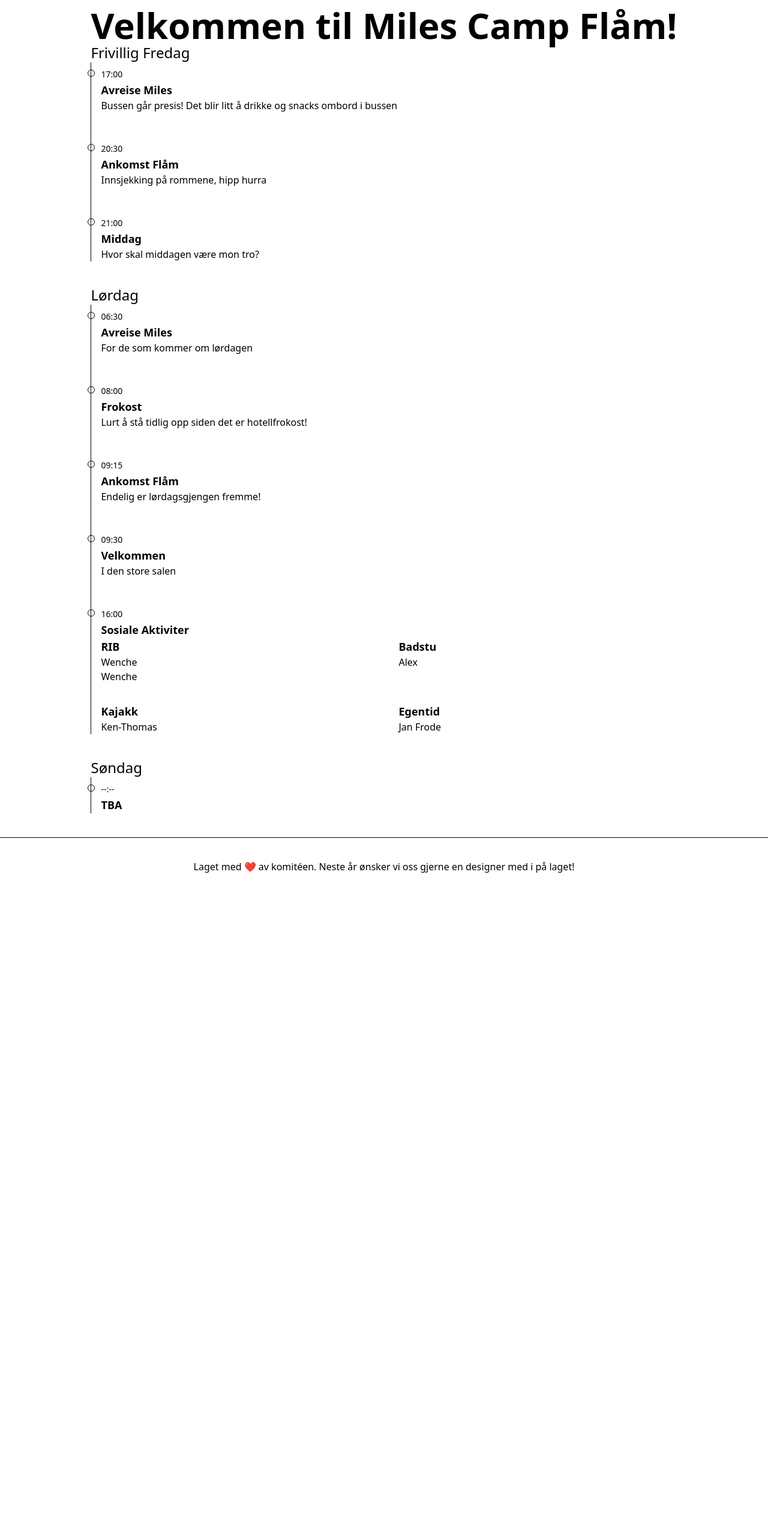
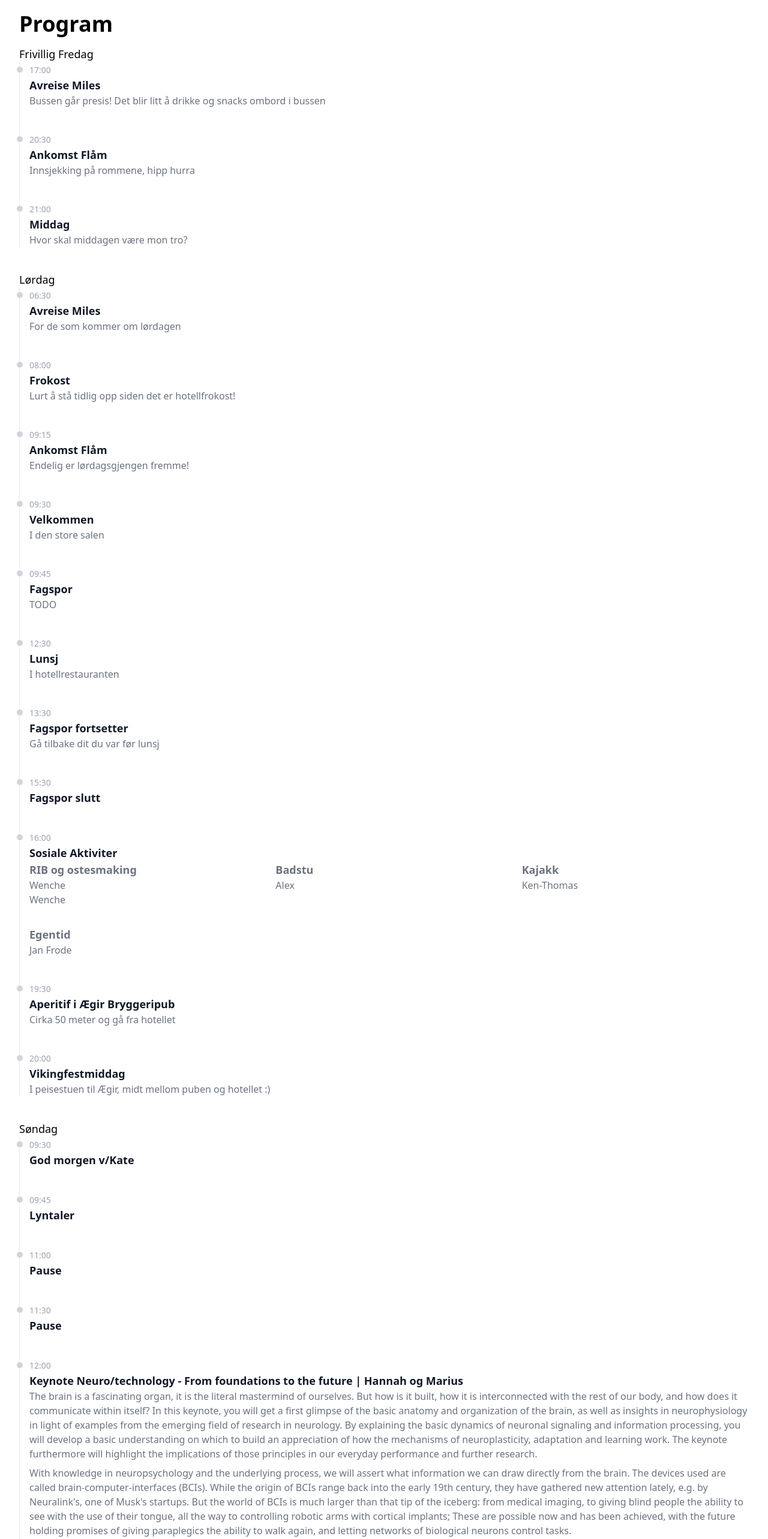
Before and after one commit to miles-no/camp-flam, a Next.js app: page / in a window 1280 px wide. Shown: the part 60-2626 px from the top of the page at 60% size. Before the commit the page ends 1560 px from the top, so only its background shows below. Built offline with nearby package versions, Linux system fonts and the light colour scheme.

Commit message:
✨ Lagt til masse på program + bling

```diff
--- a/components/Navbar.tsx
+++ b/components/Navbar.tsx
@@ -15,14 +15,14 @@ function classNames(...classes: string[]) {
 
 export default function Navbar() {
   return (
-    <Disclosure as="nav" className="bg-gray-800">
+    <Disclosure as="nav" className="dark:bg-gray-800">
       {({ open }) => (
         <>
-          <div className="mx-auto max-w-7xl px-2 sm:px-6 lg:px-8">
+          <div>
             <div className="relative flex h-16 items-center justify-between">
               <div className="absolute inset-y-0 left-0 flex items-center sm:hidden">
                 {/* Mobile menu button*/}
-                <Disclosure.Button className="text-gray-400 hover:bg-gray-700 hover:text-white focus:ring-white inline-flex items-center justify-center rounded-md p-2 focus:outline-none focus:ring-2 focus:ring-inset">
+                <Disclosure.Button className="inline-flex items-center justify-center rounded-md p-2 text-gray-400 hover:bg-gray-700 hover:text-white focus:outline-none focus:ring-2 focus:ring-inset focus:ring-white">
                   <span className="sr-only">Open main menu</span>
                   {open ? (
                     <XIcon className="block h-6 w-6" aria-hidden="true" />
@@ -76,9 +76,7 @@ export default function Navbar() {
                         key={item.name}
                         href={item.href}
                         className={classNames(
-                          item.current
-                            ? 'bg-gray-900 text-white'
-                            : 'text-gray-300 hover:bg-gray-700 hover:text-white',
+                          'hover:bg-gray-700 hover:text-white dark:text-gray-300',
                           'rounded-md px-3 py-2 text-sm font-medium'
                         )}
                         aria-current={item.current ? 'page' : undefined}
--- a/components/SocialActivities/index.tsx
+++ b/components/SocialActivities/index.tsx
@@ -1,14 +1,15 @@
-import styles from './styles.module.css';
+import styles from './styles.module.css'
 
-
-const ActivityTitle = ({children}: React.HTMLAttributes<HTMLLIElement>) => {
+const ActivityTitle = ({ children }: React.HTMLAttributes<HTMLLIElement>) => {
   return (
-        <h3 className="text-lg font-bold dark:text-white">{children}</h3>
+    <h3 className="text-md font-bold dark:text-white lg:text-lg">{children}</h3>
   )
 }
 
-const ActivityDescription = ({children}: React.HTMLAttributes<HTMLLIElement>) => {
-    return null;
+const ActivityDescription = ({
+  children,
+}: React.HTMLAttributes<HTMLLIElement>) => {
+  return null
   /*
     Do we need this?
     return (
@@ -17,10 +18,8 @@ const ActivityDescription = ({children}: React.HTMLAttributes<HTMLLIElement>) =>
      */
 }
 
-const Participant = ({children}: React.HTMLAttributes<HTMLLIElement>) => {
-    return (
-        <li className="">{children}</li>
-    )
+const Participant = ({ children }: React.HTMLAttributes<HTMLLIElement>) => {
+  return <li className="">{children}</li>
 }
 
 const SocialActivities = () => {
@@ -28,15 +27,18 @@ const SocialActivities = () => {
     <div id="sosiale-aktiviteter">
       <div className={styles.container}>
         <div className={styles.activity}>
-                    <ActivityTitle>RIB</ActivityTitle>
+          <ActivityTitle>RIB og ostesmaking</ActivityTitle>
           <ActivityDescription>
-                        Lorem ipsum dolor sit amet, consectetur adipiscing elit. Ut a faucibus enim. In auctor dolor vel
-                        purus mollis, nec porttitor velit varius. Ut ultrices dapibus massa, sit amet varius sapien
-                        pretium a. Phasellus tellus mi, porttitor vitae dignissim sed, tempor sed elit. Suspendisse
-                        neque est, maximus eu diam non, lacinia mollis libero. Orci varius natoque penatibus et magnis
-                        dis parturient montes, nascetur ridiculus mus. Maecenas vulputate lacus eget velit molestie,
-                        imperdiet porttitor massa imperdiet. Donec facilisis dui neque, fermentum iaculis leo dapibus
-                        eget. Interdum et malesuada fames ac ante ipsum primis in faucibus. Curabitur et lacinia erat.
+            Lorem ipsum dolor sit amet, consectetur adipiscing elit. Ut a
+            faucibus enim. In auctor dolor vel purus mollis, nec porttitor velit
+            varius. Ut ultrices dapibus massa, sit amet varius sapien pretium a.
+            Phasellus tellus mi, porttitor vitae dignissim sed, tempor sed elit.
+            Suspendisse neque est, maximus eu diam non, lacinia mollis libero.
+            Orci varius natoque penatibus et magnis dis parturient montes,
+            nascetur ridiculus mus. Maecenas vulputate lacus eget velit
+            molestie, imperdiet porttitor massa imperdiet. Donec facilisis dui
+            neque, fermentum iaculis leo dapibus eget. Interdum et malesuada
+            fames ac ante ipsum primis in faucibus. Curabitur et lacinia erat.
             Fusce ultrices risus magna, eget euismod nisl sollicitudin id.
           </ActivityDescription>
           <ol>
@@ -47,13 +49,16 @@ const SocialActivities = () => {
         <div className={styles.activity}>
           <ActivityTitle>Badstu</ActivityTitle>
           <ActivityDescription>
-                        Lorem ipsum dolor sit amet, consectetur adipiscing elit. Ut a faucibus enim. In auctor dolor vel
-                        purus mollis, nec porttitor velit varius. Ut ultrices dapibus massa, sit amet varius sapien
-                        pretium a. Phasellus tellus mi, porttitor vitae dignissim sed, tempor sed elit. Suspendisse
-                        neque est, maximus eu diam non, lacinia mollis libero. Orci varius natoque penatibus et magnis
-                        dis parturient montes, nascetur ridiculus mus. Maecenas vulputate lacus eget velit molestie,
-                        imperdiet porttitor massa imperdiet. Donec facilisis dui neque, fermentum iaculis leo dapibus
-                        eget. Interdum et malesuada fames ac ante ipsum primis in faucibus. Curabitur et lacinia erat.
+            Lorem ipsum dolor sit amet, consectetur adipiscing elit. Ut a
+            faucibus enim. In auctor dolor vel purus mollis, nec porttitor velit
+            varius. Ut ultrices dapibus massa, sit amet varius sapien pretium a.
+            Phasellus tellus mi, porttitor vitae dignissim sed, tempor sed elit.
+            Suspendisse neque est, maximus eu diam non, lacinia mollis libero.
+            Orci varius natoque penatibus et magnis dis parturient montes,
+            nascetur ridiculus mus. Maecenas vulputate lacus eget velit
+            molestie, imperdiet porttitor massa imperdiet. Donec facilisis dui
+            neque, fermentum iaculis leo dapibus eget. Interdum et malesuada
+            fames ac ante ipsum primis in faucibus. Curabitur et lacinia erat.
             Fusce ultrices risus magna, eget euismod nisl sollicitudin id.
           </ActivityDescription>
           <ol>
@@ -63,13 +68,16 @@ const SocialActivities = () => {
         <div className={styles.activity}>
           <ActivityTitle>Kajakk</ActivityTitle>
           <ActivityDescription>
-                        Lorem ipsum dolor sit amet, consectetur adipiscing elit. Ut a faucibus enim. In auctor dolor vel
-                        purus mollis, nec porttitor velit varius. Ut ultrices dapibus massa, sit amet varius sapien
-                        pretium a. Phasellus tellus mi, porttitor vitae dignissim sed, tempor sed elit. Suspendisse
-                        neque est, maximus eu diam non, lacinia mollis libero. Orci varius natoque penatibus et magnis
-                        dis parturient montes, nascetur ridiculus mus. Maecenas vulputate lacus eget velit molestie,
-                        imperdiet porttitor massa imperdiet. Donec facilisis dui neque, fermentum iaculis leo dapibus
-                        eget. Interdum et malesuada fames ac ante ipsum primis in faucibus. Curabitur et lacinia erat.
+            Lorem ipsum dolor sit amet, consectetur adipiscing elit. Ut a
+            faucibus enim. In auctor dolor vel purus mollis, nec porttitor velit
+            varius. Ut ultrices dapibus massa, sit amet varius sapien pretium a.
+            Phasellus tellus mi, porttitor vitae dignissim sed, tempor sed elit.
+            Suspendisse neque est, maximus eu diam non, lacinia mollis libero.
+            Orci varius natoque penatibus et magnis dis parturient montes,
+            nascetur ridiculus mus. Maecenas vulputate lacus eget velit
+            molestie, imperdiet porttitor massa imperdiet. Donec facilisis dui
+            neque, fermentum iaculis leo dapibus eget. Interdum et malesuada
+            fames ac ante ipsum primis in faucibus. Curabitur et lacinia erat.
             Fusce ultrices risus magna, eget euismod nisl sollicitudin id.
           </ActivityDescription>
           <ol>
@@ -79,13 +87,16 @@ const SocialActivities = () => {
         <div className={styles.activity}>
           <ActivityTitle>Egentid</ActivityTitle>
           <ActivityDescription>
-                        Lorem ipsum dolor sit amet, consectetur adipiscing elit. Ut a faucibus enim. In auctor dolor vel
-                        purus mollis, nec porttitor velit varius. Ut ultrices dapibus massa, sit amet varius sapien
-                        pretium a. Phasellus tellus mi, porttitor vitae dignissim sed, tempor sed elit. Suspendisse
-                        neque est, maximus eu diam non, lacinia mollis libero. Orci varius natoque penatibus et magnis
-                        dis parturient montes, nascetur ridiculus mus. Maecenas vulputate lacus eget velit molestie,
-                        imperdiet porttitor massa imperdiet. Donec facilisis dui neque, fermentum iaculis leo dapibus
-                        eget. Interdum et malesuada fames ac ante ipsum primis in faucibus. Curabitur et lacinia erat.
+            Lorem ipsum dolor sit amet, consectetur adipiscing elit. Ut a
+            faucibus enim. In auctor dolor vel purus mollis, nec porttitor velit
+            varius. Ut ultrices dapibus massa, sit amet varius sapien pretium a.
+            Phasellus tellus mi, porttitor vitae dignissim sed, tempor sed elit.
+            Suspendisse neque est, maximus eu diam non, lacinia mollis libero.
+            Orci varius natoque penatibus et magnis dis parturient montes,
+            nascetur ridiculus mus. Maecenas vulputate lacus eget velit
+            molestie, imperdiet porttitor massa imperdiet. Donec facilisis dui
+            neque, fermentum iaculis leo dapibus eget. Interdum et malesuada
+            fames ac ante ipsum primis in faucibus. Curabitur et lacinia erat.
             Fusce ultrices risus magna, eget euismod nisl sollicitudin id.
           </ActivityDescription>
           <ol>
--- a/components/TimelineDescription.tsx
+++ b/components/TimelineDescription.tsx
@@ -2,7 +2,7 @@ const TimelineDescription = ({
   children,
 }: React.HTMLAttributes<HTMLLIElement>) => {
   return (
-    <p className="text-base font-normal text-gray-500 dark:text-gray-400">
+    <p className="mb-2 text-sm font-normal text-gray-500 dark:text-gray-400 lg:text-base">
       {children}
     </p>
   )
--- a/components/TimelineHeader.tsx
+++ b/components/TimelineHeader.tsx
@@ -2,7 +2,7 @@ const TimelineHeader = ({
   children,
 }: React.HTMLAttributes<HTMLHeadElement>) => {
   return (
-    <h3 className="text-lg font-semibold text-gray-900 dark:text-white">
+    <h3 className="text-md font-semibold text-gray-900 dark:text-white lg:text-lg">
       {children}
     </h3>
   )
--- a/components/TimelineItem.tsx
+++ b/components/TimelineItem.tsx
@@ -1,7 +1,7 @@
 const TimelineItem = ({ children }: React.HTMLAttributes<HTMLLIElement>) => {
   return (
-    <li className="mb-10 ml-4">
-      <div className="absolute -left-1.5 mt-3 h-3 w-3 rounded-full border border-white bg-gray-200 dark:border-gray-900 dark:bg-gray-700"></div>
+    <li className="mb-6 ml-4 lg:mb-10">
+      <div className="absolute -left-1.5 mt-1.5 h-3 w-3 rounded-full border border-white bg-gray-300 dark:border-gray-900 dark:bg-gray-700"></div>
       {children}
     </li>
   )
--- a/pages/index.tsx
+++ b/pages/index.tsx
@@ -9,25 +9,22 @@ import SocialActivities from '../components/SocialActivities'
 
 const Home: NextPage = () => {
   return (
-    <div className="dark:bg-gray-800 flex min-h-screen flex-col  items-center py-2">
+    <div className="flex min-h-screen flex-col items-center  dark:bg-gray-800 ">
       <Head>
         <title>Camp Flåm 2022 | Miles</title>
         <link rel="icon" type="image/gif" href="/favicon.gif" sizes="32x32" />
       </Head>
 
-      <main>
+      <main className="mx-auto max-w-7xl px-2 sm:px-6 lg:px-8 ">
         <Navbar />
-        <h1 className="text-6xl font-bold">
-          <span className="dark:text-white">Velkommen til </span>
-          <span className="text-red-600">Miles Camp Flåm!</span>
+        <h1 className="my-4 text-2xl font-bold lg:text-4xl">
+          <span className="dark:text-white">Program</span>
         </h1>
-        <div className="dark:text-white text-2xl" id="friday">
-          <h2>Frivillig Fredag</h2>
-          <ol className="border-gray-200 dark:border-gray-700 relative border-l">
+        <div className="dark:text-white" id="friday">
+          <h2 className="text-lg">Frivillig Fredag</h2>
+          <ol className="relative border-l border-gray-200 dark:border-gray-700">
             <TimelineItem>
-              <Time className="text-gray-400 dark:text-gray-500 mb-1 text-sm font-normal leading-none">
-                17:00
-              </Time>
+              <Time>17:00</Time>
               <TimelineHeader>Avreise Miles</TimelineHeader>
               <TimelineDescription>
                 Bussen går presis! Det blir litt å drikke og snacks ombord i
@@ -42,9 +39,7 @@ const Home: NextPage = () => {
               </TimelineDescription>
             </TimelineItem>
             <TimelineItem>
-              <Time className="text-gray-400 dark:text-gray-500 mb-1 text-sm font-normal leading-none">
-                21:00
-              </Time>
+              <Time>21:00</Time>
               <TimelineHeader>Middag</TimelineHeader>
               <TimelineDescription>
                 Hvor skal middagen være mon tro?
@@ -52,22 +47,18 @@ const Home: NextPage = () => {
             </TimelineItem>
           </ol>
         </div>
-        <div className="dark:text-white text-2xl" id="saturday">
-          <h2>Lørdag</h2>
-          <ol className="border-gray-200 dark:border-gray-700 relative border-l">
+        <div className=" dark:text-white" id="saturday">
+          <h2 className="text-lg">Lørdag</h2>
+          <ol className="relative border-l border-gray-200 dark:border-gray-700">
             <TimelineItem>
-              <Time className="text-gray-400 dark:text-gray-500 mb-1 text-sm font-normal leading-none">
-                06:30
-              </Time>
+              <Time>06:30</Time>
               <TimelineHeader>Avreise Miles</TimelineHeader>
               <TimelineDescription>
                 For de som kommer om lørdagen
               </TimelineDescription>
             </TimelineItem>
             <TimelineItem>
-              <Time className="text-gray-400 dark:text-gray-500 mb-1 text-sm font-normal leading-none">
-                08:00
-              </Time>
+              <Time>08:00</Time>
               <TimelineHeader>Frokost</TimelineHeader>
               <TimelineDescription>
                 Lurt å stå tidlig opp siden det er hotellfrokost!
@@ -81,38 +72,134 @@ const Home: NextPage = () => {
               </TimelineDescription>
             </TimelineItem>
             <TimelineItem>
-              <Time className="text-gray-400 dark:text-gray-500 mb-1 text-sm font-normal leading-none">
-                09:30
-              </Time>
+              <Time>09:30</Time>
               <TimelineHeader>Velkommen</TimelineHeader>
               <TimelineDescription>I den store salen</TimelineDescription>
             </TimelineItem>
+            <div id="fag" />
             <TimelineItem>
-              <Time className="text-gray-400 dark:text-gray-500 mb-1 text-sm font-normal leading-none">
-                16:00
-              </Time>
+              <Time>09:45</Time>
+              <TimelineHeader>Fagspor</TimelineHeader>
+              <TimelineDescription>TODO</TimelineDescription>
+            </TimelineItem>
+            <TimelineItem>
+              <Time>12:30</Time>
+              <TimelineHeader>Lunsj</TimelineHeader>
+              <TimelineDescription>I hotellrestauranten</TimelineDescription>
+            </TimelineItem>
+            <TimelineItem>
+              <Time>13:30</Time>
+              <TimelineHeader>Fagspor fortsetter</TimelineHeader>
+              <TimelineDescription>
+                Gå tilbake dit du var før lunsj
+              </TimelineDescription>
+            </TimelineItem>
+            <TimelineItem>
+              <Time>15:30</Time>
+              <TimelineHeader>Fagspor slutt</TimelineHeader>
+            </TimelineItem>
+            <TimelineItem>
+              <Time>16:00</Time>
               <TimelineHeader>Sosiale Aktiviter</TimelineHeader>
               <TimelineDescription>
                 <SocialActivities />
               </TimelineDescription>
             </TimelineItem>
+            <TimelineItem>
+              <Time>19:30</Time>
+              <TimelineHeader>Aperitif i Ægir Bryggeripub</TimelineHeader>
+              <TimelineDescription>
+                Cirka 50 meter og gå fra hotellet
+              </TimelineDescription>
+            </TimelineItem>
+            <TimelineItem>
+              <Time>20:00</Time>
+              <TimelineHeader>Vikingfestmiddag</TimelineHeader>
+              <TimelineDescription>
+                I peisestuen til Ægir, midt mellom puben og hotellet :)
+              </TimelineDescription>
+            </TimelineItem>
           </ol>
         </div>
-        <div className="dark:text-white text-2xl" id="sunday">
-          <h2>Søndag</h2>
-          <ol className="border-gray-200 dark:border-gray-700 relative border-l">
+        <div className="dark:text-white" id="sunday">
+          <h2 className="text-lg">Søndag</h2>
+          <ol className="relative border-l border-gray-200 dark:border-gray-700">
             <TimelineItem>
-              <Time className="text-gray-400 dark:text-gray-500 mb-1 text-sm font-normal leading-none">
-                --:--
-              </Time>
-              <TimelineHeader>TBA</TimelineHeader>
+              <Time>09:30</Time>
+              <TimelineHeader>God morgen v/Kate</TimelineHeader>
               <TimelineDescription></TimelineDescription>
+            </TimelineItem>
+            <TimelineItem>
+              <Time>09:45</Time>
+              <TimelineHeader>Lyntaler</TimelineHeader>
+              <TimelineDescription></TimelineDescription>
+            </TimelineItem>
+            <TimelineItem>
+              <Time>11:00</Time>
+              <TimelineHeader>Pause</TimelineHeader>
+              <TimelineDescription></TimelineDescription>
+            </TimelineItem>
+            <TimelineItem>
+              <Time>11:30</Time>
+              <TimelineHeader>Pause</TimelineHeader>
+              <TimelineDescription></TimelineDescription>
+            </TimelineItem>
+            <TimelineItem>
+              <Time>12:00</Time>
+              <TimelineHeader>
+                Keynote Neuro/technology - From foundations to the future |
+                <span className=""> Hannah og Marius</span>
+              </TimelineHeader>
+              <TimelineDescription>
+                The brain is a fascinating organ, it is the literal mastermind
+                of ourselves. But how is it built, how it is interconnected with
+                the rest of our body, and how does it communicate within itself?
+                In this keynote, you will get a first glimpse of the basic
+                anatomy and organization of the brain, as well as insights in
+                neurophysiology in light of examples from the emerging field of
+                research in neurology. By explaining the basic dynamics of
+                neuronal signaling and information processing, you will develop
+                a basic understanding on which to build an appreciation of how
+                the mechanisms of neuroplasticity, adaptation and learning work.
+                The keynote furthermore will highlight the implications of those
+                principles in our everyday performance and further research.
+              </TimelineDescription>
+              <TimelineDescription>
+                With knowledge in neuropsychology and the underlying process, we
+                will assert what information we can draw directly from the
+                brain. The devices used are called brain-computer-interfaces
+                (BCIs). While the origin of BCIs range back into the early 19th
+                century, they have gathered new attention lately, e.g. by
+                Neuralink's, one of Musk's startups. But the world of BCIs is
+                much larger than that tip of the iceberg: from medical imaging,
+                to giving blind people the ability to see with the use of their
+                tongue, all the way to controlling robotic arms with cortical
+                implants; These are possible now and has been achieved, with the
+                future holding promises of giving paraplegics the ability to
+                walk again, and letting networks of biological neurons control
+                tasks.
+              </TimelineDescription>
+            </TimelineItem>
+            <TimelineItem>
+              <Time>12:30</Time>
+              <TimelineHeader>Lunsj</TimelineHeader>
+            </TimelineItem>
+            <TimelineItem>
+              <Time>13:30</Time>
+              <TimelineHeader>Avslutning</TimelineHeader>
+            </TimelineItem>
+            <TimelineItem>
+              <Time>13:45</Time>
+              <TimelineHeader>Buss hjem</TimelineHeader>
+              <TimelineDescription>
+                Ha det bra og takk for nå
+              </TimelineDescription>
             </TimelineItem>
           </ol>
         </div>
       </main>
 
-      <footer className="dark:text-white flex h-24 w-full items-center justify-center border-t">
+      <footer className="text-gray:700 mx-auto flex h-24 w-full max-w-7xl items-center justify-center border-t px-2 text-sm dark:text-white sm:px-6 lg:px-8 ">
         Laget med ❤️ av komitéen. Neste år ønsker vi oss gjerne en designer med
         i på laget!
       </footer>
--- a/tailwind.config.js
+++ b/tailwind.config.js
@@ -4,10 +4,11 @@ module.exports = {
     './components/**/*.{js,ts,jsx,tsx}',
   ],
   theme: {
-    colors: {
-      miles: '#b8261c',
+    extend: {
+      colors: {
+        miles: '#b8261c',
+      },
     },
-    extend: {},
   },
   plugins: [],
 }
```
Lines whose indentation alone changed are shown as unchanged.
